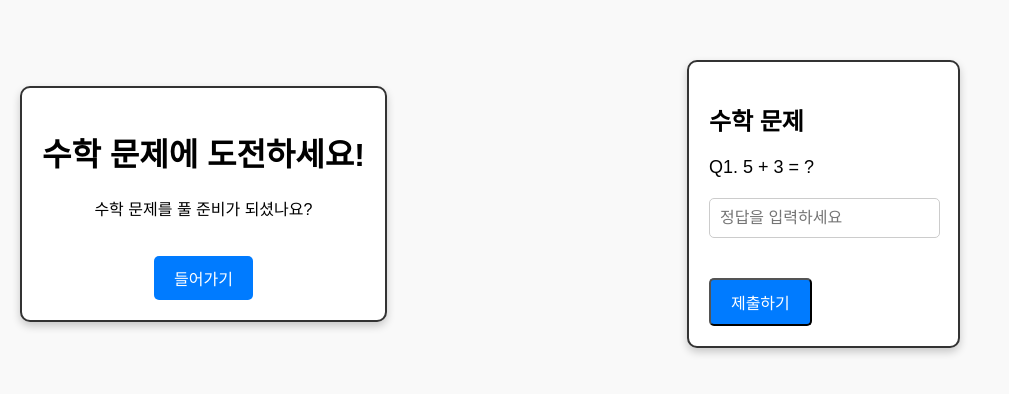
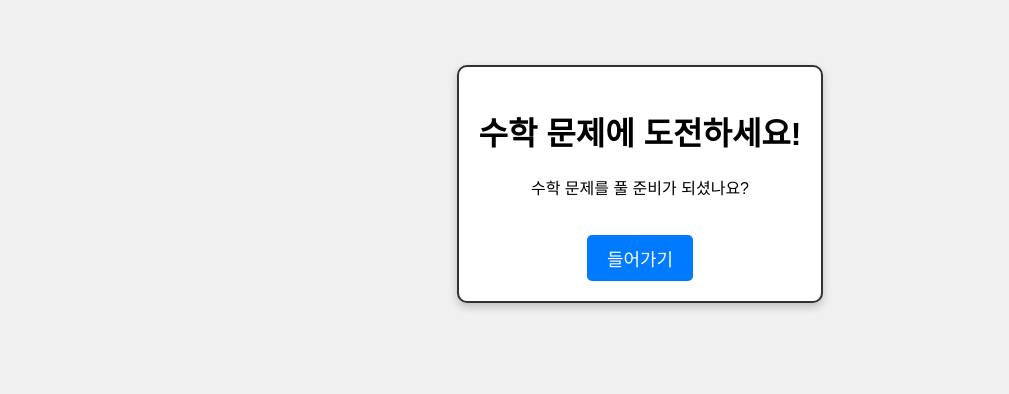
Before and after one commit to wonny3535/webs, a plain HTML site: page index.html in a window 1280 px wide. Shown: the part 216-610 px from the top of the page, without its empty margins (0-1009 px from the left). Drawn offline with Linux system fonts and the light colour scheme.

Commit message:
Update index.html

```diff
--- a/index.html
+++ b/index.html
@@ -47,81 +47,3 @@
     </div>
 </body>
 </html>
-
-<!-- 코드2: 문제 페이지 -->
-<!DOCTYPE html>
-<html lang="ko">
-<head>
-    <meta charset="UTF-8">
-    <meta name="viewport" content="width=device-width, initial-scale=1.0">
-    <title>수학 문제 - 문제 페이지</title>
-    <style>
-        body {
-            font-family: Arial, sans-serif;
-            margin: 0;
-            padding: 20px;
-            background-color: #f9f9f9;
-        }
-        .problem-container {
-            max-width: 600px;
-            margin: 50px auto;
-            padding: 20px;
-            border: 2px solid #333;
-            border-radius: 10px;
-            background-color: #fff;
-            box-shadow: 0 4px 8px rgba(0, 0, 0, 0.2);
-        }
-        .problem {
-            font-size: 18px;
-            margin-bottom: 20px;
-        }
-        .input-container {
-            margin-bottom: 20px;
-        }
-        .input-container input {
-            width: calc(100% - 20px);
-            padding: 10px;
-            font-size: 16px;
-            border: 1px solid #ccc;
-            border-radius: 5px;
-        }
-        .button {
-            display: inline-block;
-            padding: 10px 20px;
-            background-color: #007BFF;
-            color: white;
-            text-decoration: none;
-            font-size: 16px;
-            border-radius: 5px;
-            transition: background-color 0.3s;
-            cursor: pointer;
-        }
-        .button:hover {
-            background-color: #0056b3;
-        }
-    </style>
-</head>
-<body>
-    <div class="problem-container">
-        <h2>수학 문제</h2>
-        <div class="problem">
-            Q1. 5 + 3 = ?
-        </div>
-        <div class="input-container">
-            <input type="text" id="answer" placeholder="정답을 입력하세요">
-        </div>
-        <button class="button" onclick="checkAnswer()">제출하기</button>
-    </div>
-
-    <script>
-        function checkAnswer() {
-            const answer = document.getElementById('answer').value;
-            if (answer == '8') {
-                alert('정답입니다!');
-            } else {
-                alert('오답입니다. 다시 시도하세요.');
-            }
-        }
-    </script>
-</body>
-</html>
```
